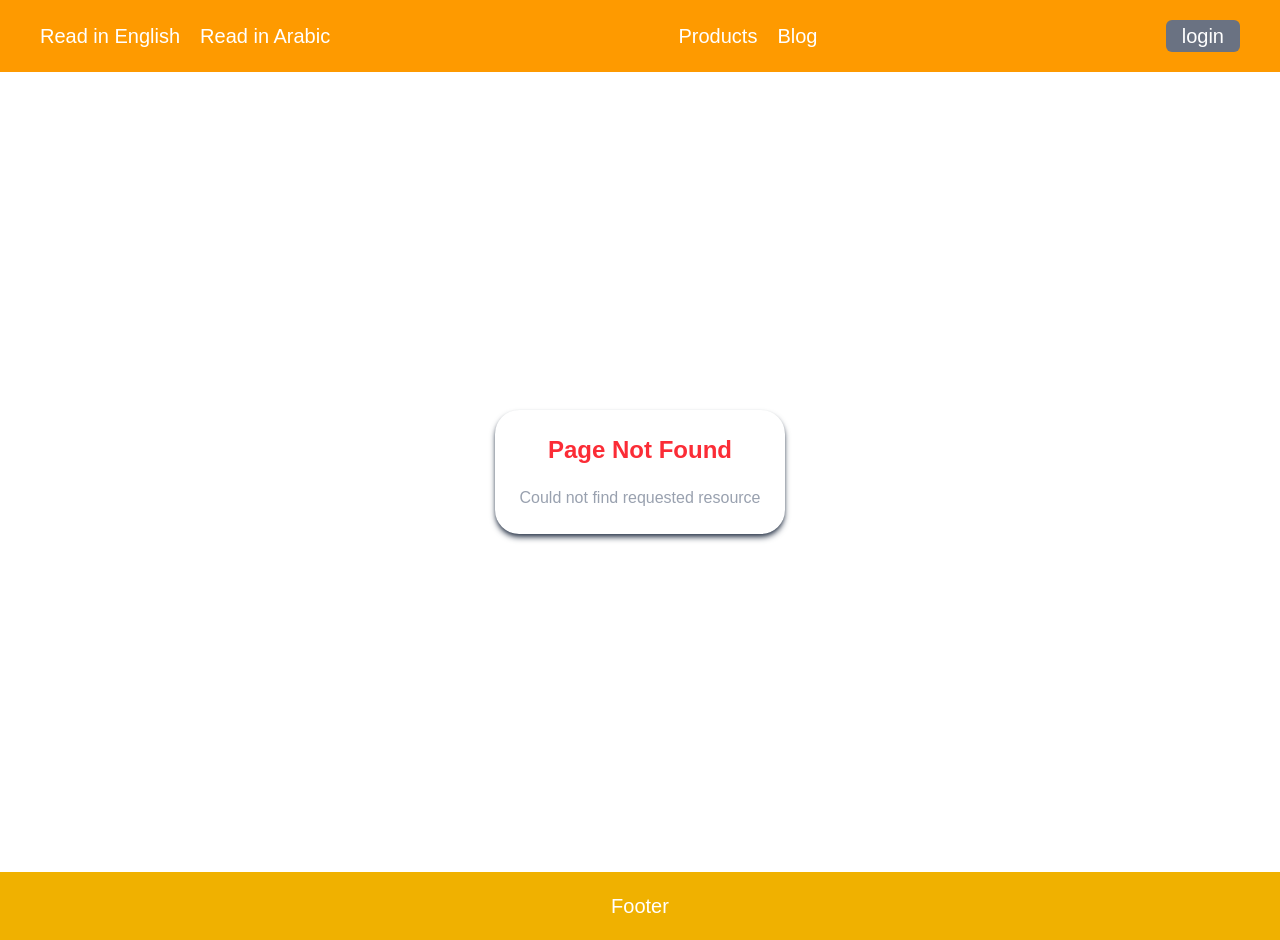
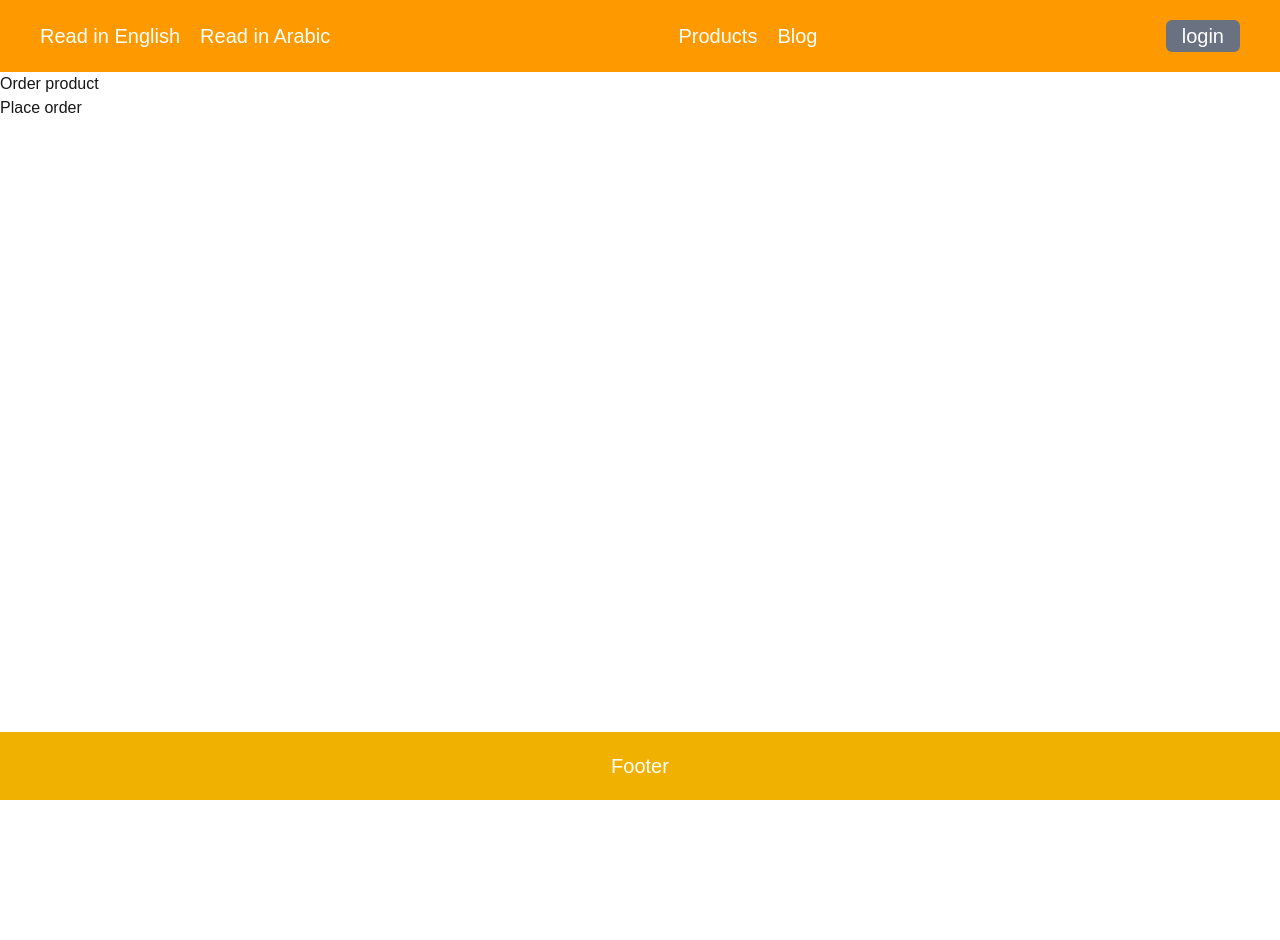
Before and after one commit to ammarAlzaqam/NEXT.JS-15-Tutorials, a Next.js app in the folder routing-demo/: page /order-product in a window 1280 px wide. Before the commit this address had no page. After the commit the page ends 800 px from the top, so only its background shows below. Built offline with nearby package versions, Linux system fonts and the light colour scheme.

Commit message:
navigation programmatically

```diff
--- /dev/null
+++ b/routing-demo/src/app/order-product/page.tsx
@@ -0,0 +1,13 @@
+"use client";
+
+import { useRouter } from "next/navigation";
+
+export default function OrderProduct() {
+  const router = useRouter();
+  return (
+    <section>
+      <h1>Order product</h1>
+      <button onClick={() => router.push("/")}>Place order</button>
+    </section>
+  );
+}
--- a/routing-demo/src/app/products/[productId]/reviews/[reviewId]/page.tsx
+++ b/routing-demo/src/app/products/[productId]/reviews/[reviewId]/page.tsx
@@ -1,4 +1,4 @@
-import { notFound } from "next/navigation";
+import { notFound, redirect } from "next/navigation";
 
 interface ProductReviewProps {
   params: Promise<{ productId: string; reviewId: string }>;
@@ -6,7 +6,8 @@
 
 export default async function ProductReview({ params }: ProductReviewProps) {
   const { reviewId, productId } = await params;
-  if (parseInt(reviewId) > 1000) notFound();
+  if (parseInt(reviewId) > 1000) redirect("/");
+  // if (parseInt(reviewId) > 1000) notFound();
   return (
     <h1>
       Review {reviewId} for product {productId}
```
